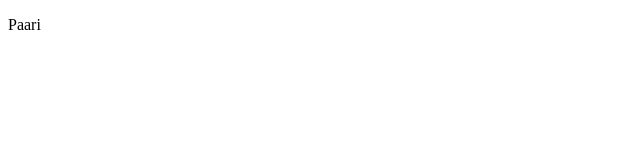
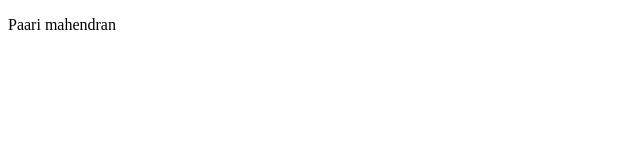
Before and after one commit to PaariM/netflix, a plain HTML site: page index.html in a window 1280 px wide. Shown: the full height of the page, 0-640 px from the left. Drawn offline with Linux system fonts and the light colour scheme.

Commit message:
fix: name changed to full name

```diff
--- a/index.html
+++ b/index.html
@@ -6,7 +6,7 @@
     <title>Document</title>
 </head>
 <body>
-    <p>Paari</p>
+    <p>Paari mahendran</p>
 
 </body>
 </html>
```
